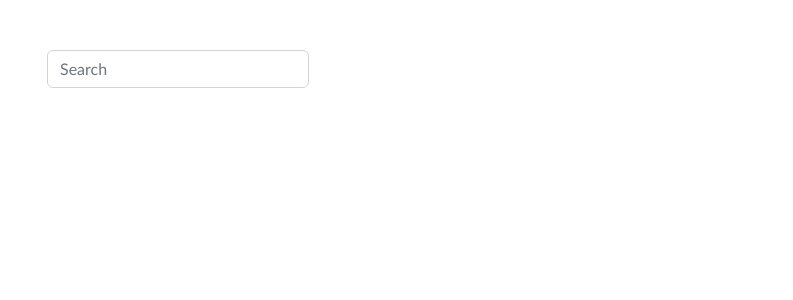
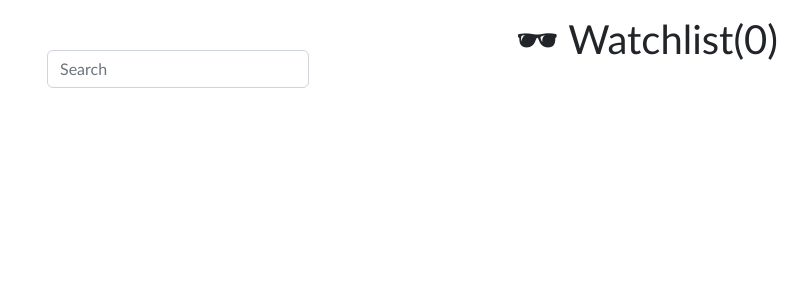
Before and after one commit to MayurAde/binge-watch-app, a React (Create React App) app: page / in a window 1280 px wide. Shown: the top 300 px of the page, without its empty margins (487-1280 px from the left). Built offline with nearby package versions, Linux system fonts and the light colour scheme.

Commit message:
added watchlist no of items

```diff
--- a/src/components/DisplaySearch.js
+++ b/src/components/DisplaySearch.js
@@ -50,7 +50,10 @@ export default function DisplaySearch(props) {
       setVals(updatedVals);
     }
   };
-
+  const onAddWatchlistHandler = (val) => {
+    props.onHandleWatchList(val);
+    // console.log(val);
+  };
   return (
     <div className="resultBox">
       <FilterDropdown className="sortBy" sorter={sortHandler} />
@@ -61,6 +64,7 @@ export default function DisplaySearch(props) {
             year={item.release_date}
             imgUrl={item.poster_path}
             rating={item.vote_average}
+            onAddWatchlist={onAddWatchlistHandler}
           />
         </div>
       ))}
--- a/src/components/MovieCard.js
+++ b/src/components/MovieCard.js
@@ -3,12 +3,17 @@ import "./MovieCard.css";
 
 export default function MovieCard(props) {
   const [wishlistBtnTxt, setWishlistBtnTxt] = useState("Add to Watchlist");
+  const [wishlistBtnClr, setWishlistBtnClr] = useState("dark");
 
   const wishlistHandler = () => {
     if (wishlistBtnTxt == "Add to Watchlist") {
       setWishlistBtnTxt("Added");
+      setWishlistBtnClr("success");
+      props.onAddWatchlist(1);
     } else {
       setWishlistBtnTxt("Add to Watchlist");
+      setWishlistBtnClr("dark");
+      props.onAddWatchlist(-1);
     }
   };
   return (
@@ -42,7 +47,7 @@ export default function MovieCard(props) {
         <div className="wishlist">
           <button
             onClick={wishlistHandler}
-            className="btn btn-dark wishlistBtn"
+            className={`btn btn-${wishlistBtnClr} wishlistBtn`}
           >
             {wishlistBtnTxt}
           </button>
--- a/src/components/Search.css
+++ b/src/components/Search.css
@@ -29,3 +29,10 @@ input{
     /* height: 70px; */
     padding: 15px;
 }
+
+.watchlistItems{
+align-self: end;
+position: fixed;
+right: 15px;
+top: 15px;
+}
--- a/src/components/Search.js
+++ b/src/components/Search.js
@@ -6,6 +6,7 @@ import "./Search.css";
 const Search = (props) => {
   const [searchTerm, setSearchTerm] = useState("");
   const [results, setResults] = useState([]);
+  const [watchlistItems, setWatchlistItems] = useState(0);
 
   const searchMovie = (movie) => {
     const options = {
@@ -42,8 +43,14 @@ const Search = (props) => {
   const searchChangeHandler = (event) => {
     setSearchTerm(event.target.value);
   };
+
+  const addToWatchlist = (val) => {
+    console.log(val);
+    setWatchlistItems(val + watchlistItems);
+  };
   return (
     <div className="searchSection">
+      <h1 className="watchlistItems">🕶 Watchlist({watchlistItems})</h1>
       <form onSubmit={searchHandler}>
         <input
           className="form-control mr-sm-2"
@@ -54,8 +61,9 @@ const Search = (props) => {
           aria-label="Search"
         ></input>
       </form>
-
-      {results.length > 0 && <DisplaySearch results={results} />}
+      {results.length > 0 && (
+        <DisplaySearch results={results} onHandleWatchList={addToWatchlist} />
+      )}
     </div>
   );
 };
```
